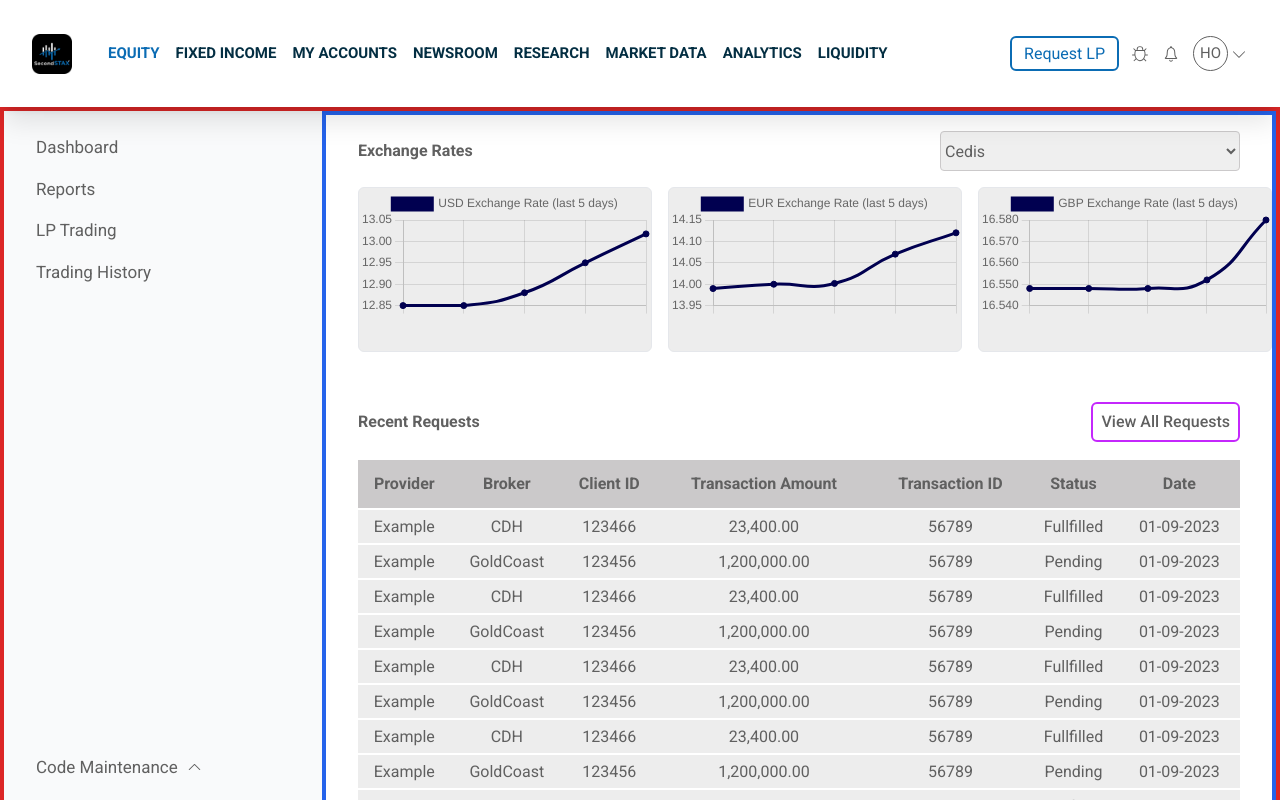
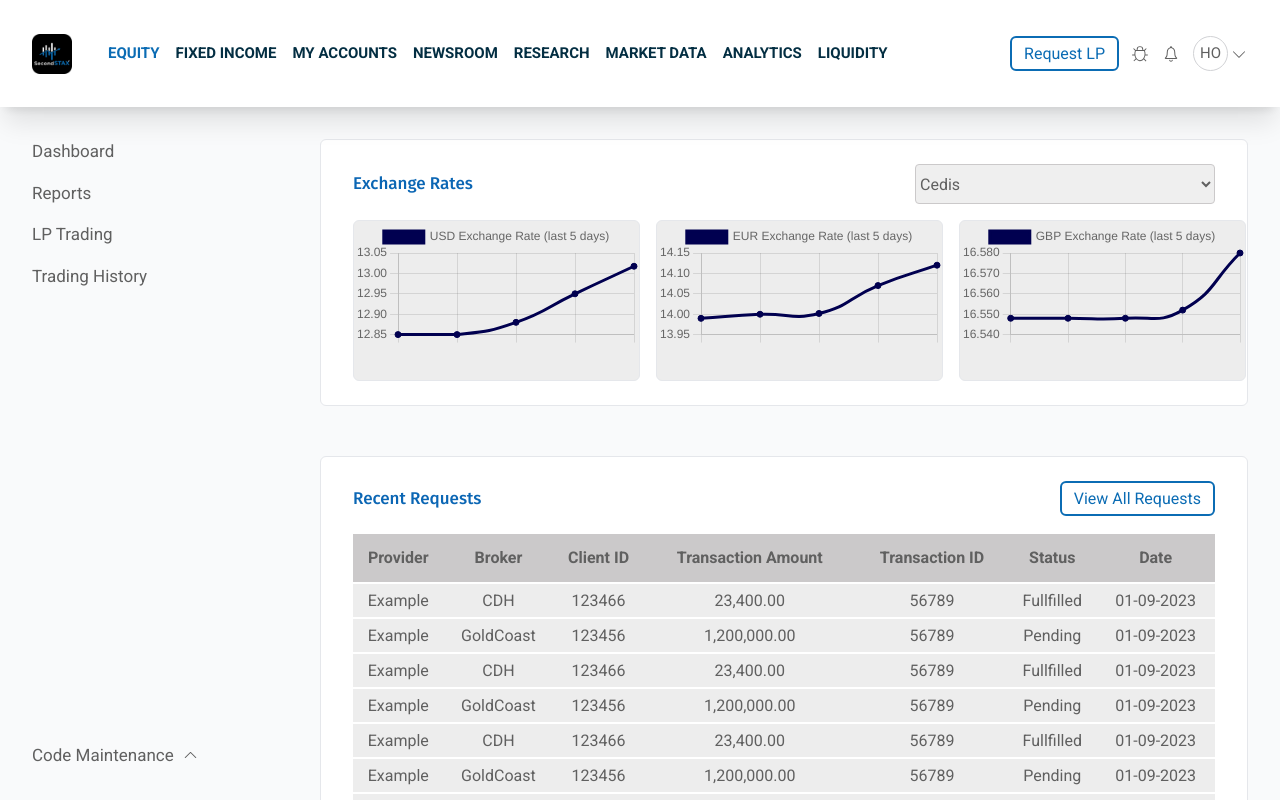
Before and after one commit to newhoteng/ssx, a React (Create React App) app: page / in a window 1280 px wide. Shown: the top 800 px of the page. Built offline with nearby package versions, Linux system fonts and the light colour scheme.

Commit message:
Update layout for main section

```diff
--- a/src/components/Header.js
+++ b/src/components/Header.js
@@ -50,7 +50,7 @@ const Header = () => {
             <button className="flex items-center justify-center px-3 h-[35px] border-2 border-[#0B6CB4] text-[#0B6CB4] hover:text-white hover:bg-[#0B6CB4] rounded-md text-[16px] w-max">Request LP</button>
             <button className="text-lg"><VscBug /></button>
             <button className="text-xl"><IoIosNotificationsOutline /></button>
-            <button onClick={updateUser} className="flex items-center justify-center gap-[2px]"><span className="w-[35px] h-[35px] rounded-full flex items-center justify-center  border-[0.5px] border-[#606060]" >HO</span><PiCaretDownLight className="text-lg" /></button>
+            <button onClick={updateUser} className="flex items-center justify-center gap-[2px]"><span className="w-[35px] h-[35px] rounded-full flex items-center justify-center  border-[0.5px] border-[#d1d2d5]" >HO</span><PiCaretDownLight className="text-lg" /></button>
             <div id="sign-out" className={`${signOutClass} bg-white h-[35px] px-2 absolute right-0 bottom-[-35px] flex items-center justify-center cursor-pointer`}>Sign Out</div>
           </div>
         </div>
--- a/src/index.css
+++ b/src/index.css
@@ -1,5 +1,6 @@
 /* @import url('https://fonts.googleapis.com/css2?family=Open+Sans:wght@300;400;500;600;700;800&display=swap'); */
 @import url('https://fonts.googleapis.com/css2?family=Roboto:ital,wght@0,100;0,300;0,400;0,500;0,700;0,900;1,100;1,300;1,400;1,500;1,700;1,900&display=swap');
+@import url('https://fonts.googleapis.com/css2?family=Fira+Sans:ital,wght@0,100;0,200;0,300;0,400;0,500;0,600;0,700;0,800;0,900;1,100;1,200;1,300;1,400;1,500;1,600;1,700;1,800;1,900&display=swap');
 
 @tailwind base;
 @tailwind components;
--- a/src/pages/Equity/EquityPage.js
+++ b/src/pages/Equity/EquityPage.js
@@ -7,9 +7,9 @@ import RecentRequests from './RecentRequests';
 
 const EquityPage = () => {
   return (
-    <main className="flex my-0 mx-auto py-0 relative top-[107px] border-4 border-red-600">
+    <main className="flex my-0 mx-auto py-0 relative top-[107px]">
       <SideNav />
-      <section className="py-4 px-2 xl:px-8 w-full lg:w-3/4 lg:ml-[25%] border-4 border-blue-600 bg-white">
+      <section className="py-8 pr-2 xl:pr-8 w-full lg:w-3/4 lg:ml-[25%] px-2 xl:px-0">
         <ExchangeRates />
         <RecentRequests />
       </section>
@@ -18,3 +18,5 @@ const EquityPage = () => {
 }
 
 export default EquityPage
+
+// className="py-4 px-2 xl:px-8 w-full lg:w-3/4 lg:ml-[25%] border-4 border-blue-600 bg-white"
--- a/src/pages/Equity/ExchangeRates.js
+++ b/src/pages/Equity/ExchangeRates.js
@@ -9,9 +9,9 @@ import cediPounds from "../../data/CediPound.json";
 
 const ExchangeRates = () => {
   return (
-    <div className="flex flex-col gap-4 mb-[50px]">
+    <div className="flex flex-col gap-4 mb-[50px] border-[1px] rounded-md border-[#E5E7EB] bg-white px-8 py-6">
           <div className="flex sm:flex-row flex-col items-center gap-4 sm:justify-between">
-            <h2 className="font-bold">Exchange Rates</h2>
+            <h2 className="font-medium font-['Fira_Sans'] text-[17px] text-[#0B66B4]">Exchange Rates</h2>
             <form>
               <select name="currency" className="rounded border-[0.5px] border-deepgrey w-[300px] h-[40px] outline-none">
                 <option value="cedis"><span>Cedis</span> <FaCediSign /></option>
--- a/src/pages/Equity/RecentRequests.js
+++ b/src/pages/Equity/RecentRequests.js
@@ -1,11 +1,12 @@
 import React from 'react';
 
+// flex items-center justify-center px-3 h-[35px] border-2 border-[#0B6CB4] text-[#0B6CB4] hover:text-white hover:bg-[#0B6CB4] rounded-md text-[16px] w-max
 const RecentRequests = () => {
   return (
-    <div className="flex flex-col gap-4">
+    <div className="flex flex-col gap-4 border-[1px] rounded-md border-[#E5E7EB] bg-white py-6 px-8">
       <div className="flex items-center justify-between">
-        <h2 className="font-bold">Recent Requests</h2>
-        <button className="px-2 font-medium h-[40px] border-2 rounded-md border-accentmagenta">View All Requests</button>
+        <h2 className="font-medium font-['Fira_Sans'] text-[17px] text-[#0B66B4]">Recent Requests</h2>
+        <button className="px-3 text-[16px] h-[35px] border-2 rounded-md border-[#0B6CB4] text-[#0B6CB4] hover:text-white hover:bg-[#0B6CB4]">View All Requests</button>
       </div>
       <table className="">
         <thead>
--- a/src/pages/Equity/SideNav.js
+++ b/src/pages/Equity/SideNav.js
@@ -15,7 +15,7 @@ const SideNav = () => {
   };
 
   return (
-    <nav className="hidden px-2 xl:px-8 py-6 lg:flex flex-col items-start gap-4 w-1/4 h-[calc(100vh-107px)] fixed text-[17px]">
+    <nav className="hidden px-2 xl:px-8 py-8 lg:flex flex-col items-start gap-4 w-1/4 h-[calc(100vh-107px)] fixed text-[17px]">
       <p className="font-normal cursor-pointer" >Dashboard</p>
       <p className="font-normal cursor-pointer" >Reports</p>
       <p className="font-normal cursor-pointer" >LP Trading</p>
```
